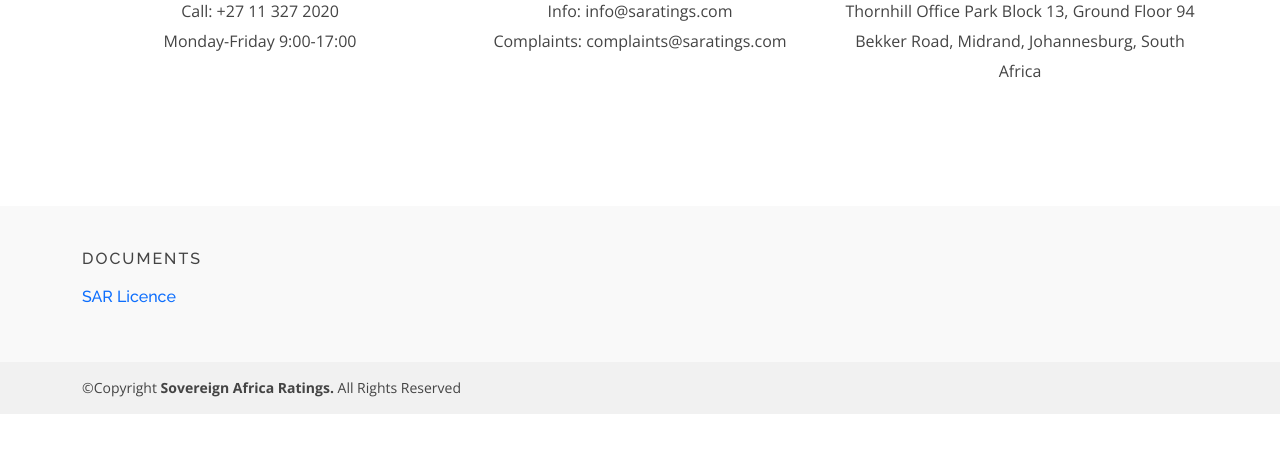
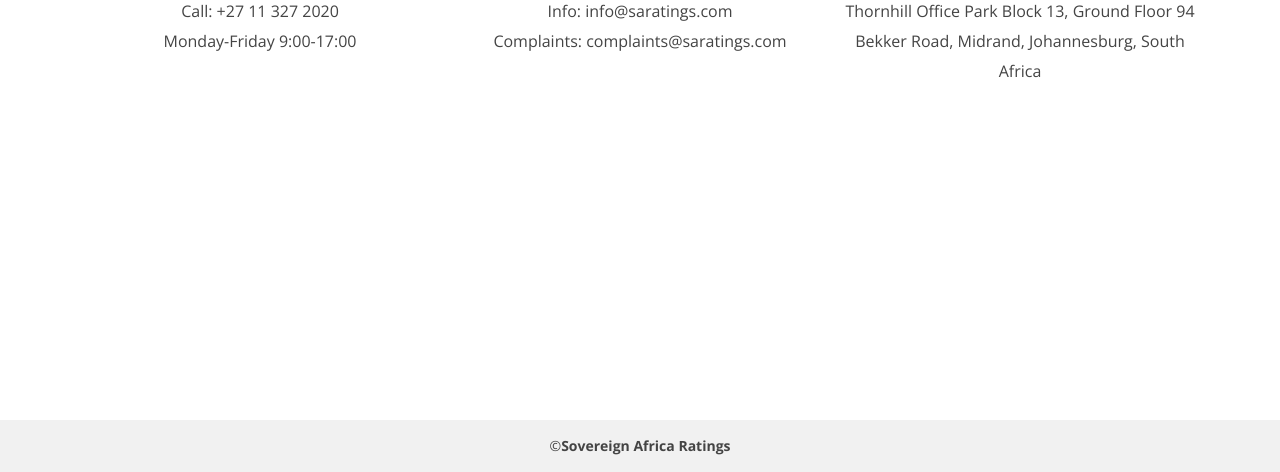
Before and after one commit to plus94rdev/saratings, a Django app: page /contact/ in a window 1280 px wide. Shown: the part 328-800 px from the top of the page. Run offline with Django 4.2, Linux system fonts and the light colour scheme; parts of the project's set-up code (start-up, migrations or seed data) failed here and were passed over; some libraries are stand-ins or nearby versions.

Commit message:
Updated files

```diff
--- a/saratings/saratingsapp/templates/articles/regulatory/view_public_commentary_article.html
+++ b/saratings/saratingsapp/templates/articles/regulatory/view_public_commentary_article.html
@@ -103,7 +103,7 @@
               <p class="card-text"><a href="{{regulatory_article.file_link}}" target="_blank">Open Document</a></p>
 
               {%if regulatory_article.is_submission_overdue%}
-              <p class="card-text">Commentary Submission Overdue</p>
+              <p class="card-text">Commentary Submission Closed</p>
               {%else%}
               <p class="card-text"><a href="{%url 'commentCommentaryArticle' regulatory_article.unique_id%}">Submit Comments</a></p>
 
--- a/saratings/saratingsapp/templates/home/sar_contact.html
+++ b/saratings/saratingsapp/templates/home/sar_contact.html
@@ -85,6 +85,21 @@
     {%endblock news_section%}
 
     {%block contact_section%}
+
+    {%block footer_main%}
+
+    <style>
+
+      .footer-area-bottom{
+        position: fixed!important;
+        left: 0;
+        bottom: 0;
+        width: 100%;
+        text-align: left;
+      }
+    </style>
+    {%endblock footer_main%}
+
     <!-- ======= Contact Section ======= -->
     <div id="contact" class="contact-area">
       <div class="contact-inner area-padding">
--- a/saratings/saratingsapp/templates/layouts/base.html
+++ b/saratings/saratingsapp/templates/layouts/base.html
@@ -93,6 +93,7 @@
 
 
 .footer-area-bottom{
+  position: fixed;
   left: 0;
   bottom: 0;
   width: 100%;
@@ -404,16 +405,13 @@
 
 {%block footer%}
 
-
-
-
 <div class="footer-area-bottom">
       <div class="container">
         <div class="row">
           <div class="col-md-12 col-sm-12 col-xs-12">
-            <div class="copyright text-left">
+            <div class="copyright text-center">
               <p>
-                <span> &copy;Copyright&nbsp;<strong>Sovereign Africa Ratings.</strong>&nbsp;All Rights Reserved</span>
+                <span> &copy;<strong>Sovereign Africa Ratings</strong></span>
 
               </p>
 
```
